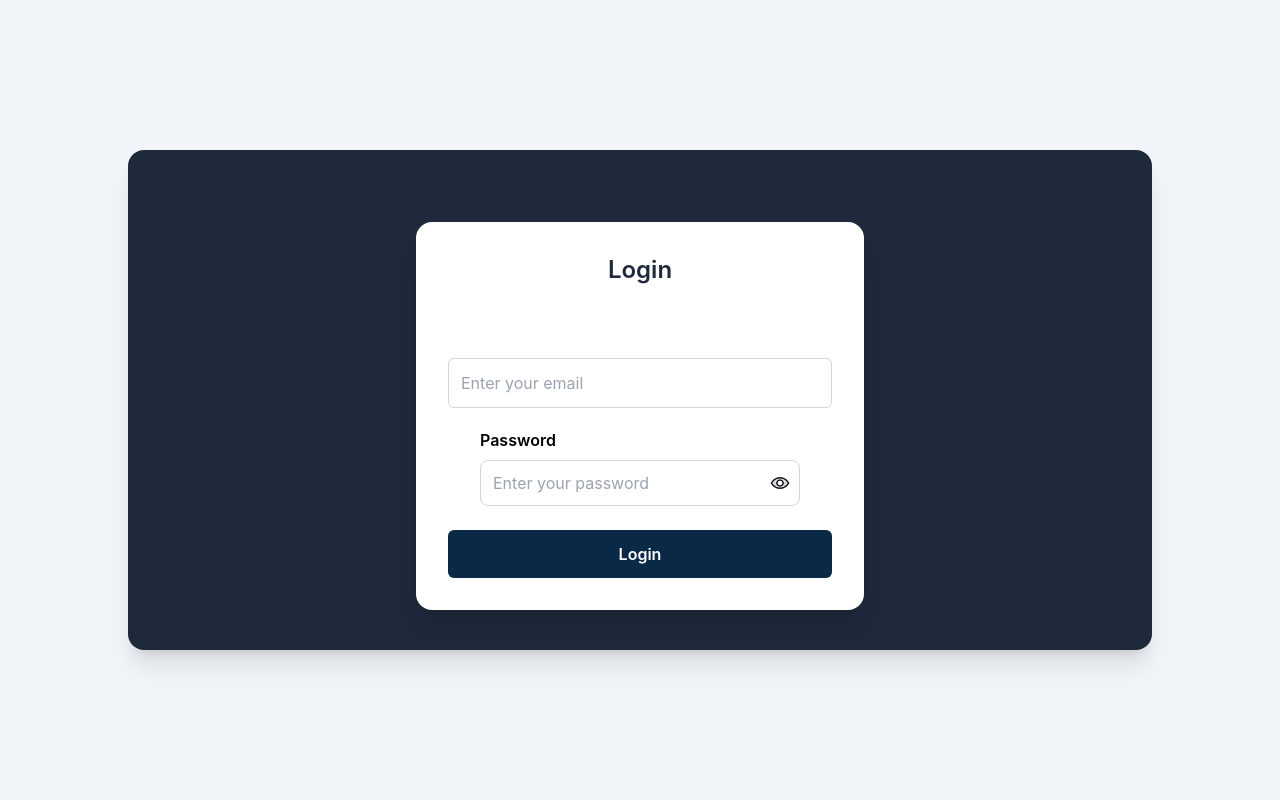
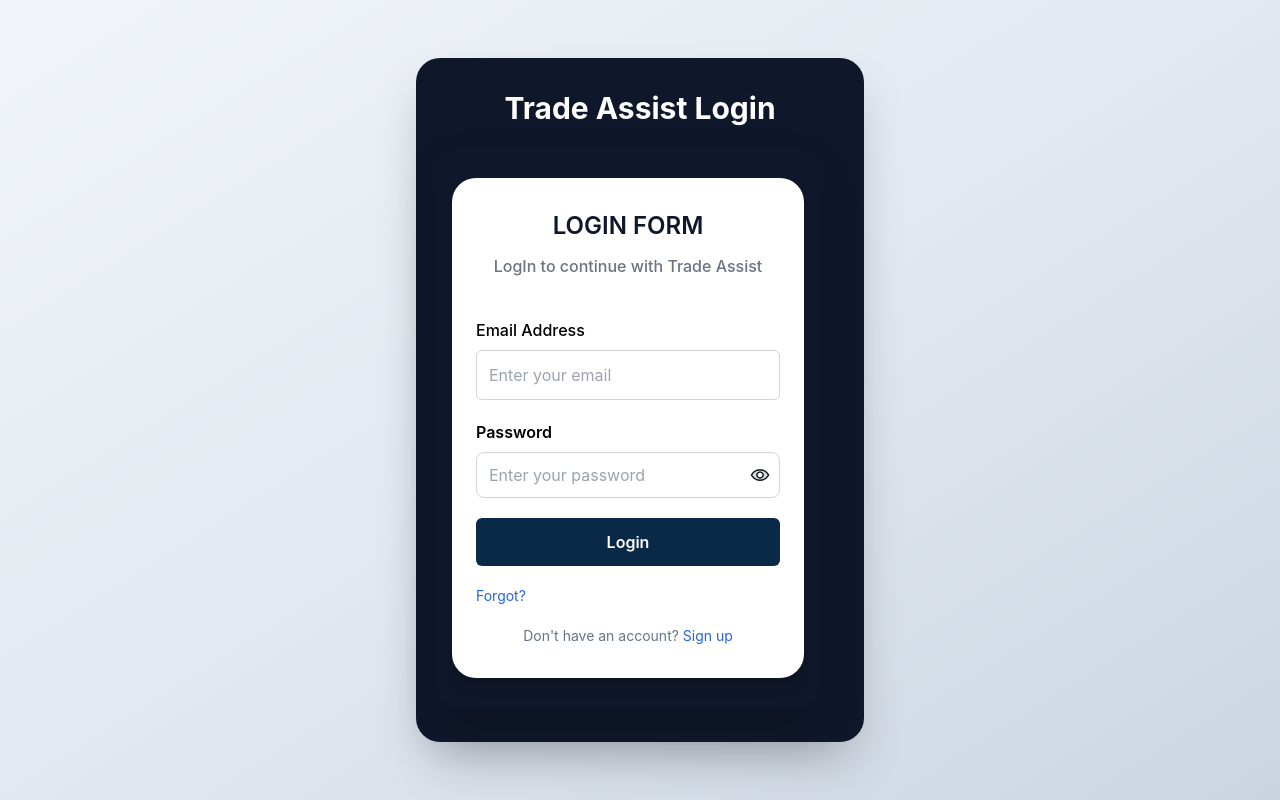
Before and after one commit to Subhratanu-Saha/trade-assist-app, a React (Create React App) app: page / in a window 1280 px wide. Built offline with nearby package versions, Linux system fonts and the light colour scheme.

Commit message:
Refactor LoginForm and App components for improved layout and styling

```diff
--- a/src/App.js
+++ b/src/App.js
@@ -2,17 +2,10 @@ import LoginForm from "./components/LoginForm";
 
 function App() {
   return (
-    <div className="min-h-screen bg-slate-100 flex items-center justify-center px-4 py-10">
-      <div className="w-full max-w-5xl rounded-2xl bg-slate-800 px-8 py-10 text-white shadow-xl">
-        <div className="mb-8 text-center">
-          <p className="text-xl font-semibold">
-
-          </p>
-        </div>
-
-        <div className="flex justify-center">
+      <div className="min-h-screen w-full bg-gradient-to-br from-slate-100 via-slate-200 to-slate-300 flex items-center justify-center px-4 py-4">
+        <div className="w-full max-w-md mx-auto bg-slate-900 rounded-3xl shadow-2xl py-8 px-5">
+          <h1 className="text-2xl sm:text-3xl font-bold text-white text-center mb-5">Trade Assist Login</h1>
           <LoginForm />
-        </div>
       </div>
     </div>
   );
--- a/src/components/LoginForm.js
+++ b/src/components/LoginForm.js
@@ -1,21 +1,41 @@
-import React from 'react';
-import EmailInput from '../Component/EmailInput';
-import PasswordInput from './auth/passwordInput';
-import Button from './Button';
-
+import EmailInput from "../Component/EmailInput";
+import PasswordInput from "./auth/passwordInput";
+import Button from "./Button";
 function LoginForm() {
   return (
-    <div className="w-full max-w-md rounded-2xl bg-white p-8 shadow-xl">
-      <h2 className="mb-6 text-center text-2xl font-semibold text-slate-800">Login</h2>
-
-      <EmailInput />
-      <PasswordInput />
-
-      <div className="mt-6">
-        <Button label="Login" type="submit" />
+    <div className="w-full max-w-sm rounded-3xl bg-slate-900 shadow-2xl py-8 px-4">
+      <style>{`
+        .login-form-inputs > div {
+          width: 100% !important;
+          max-width: 20rem !important;
+        }
+      `}</style>
+      <div className="flex justify-center">
+        <div className="bg-white rounded-3xl shadow-lg w-full px-6 py-8">
+          <h2 className="text-2xl font-semibold text-center text-slate-900">
+            LOGIN FORM
+          </h2>
+          <b>
+          <p className="text-center text-gray-500 font-medium mt-3 mb-8">
+            LogIn to continue with Trade Assist
+          </p>
+          </b>
+          <form className="space-y-5 mx-auto w-full login-form-inputs">
+            <EmailInput />
+            <PasswordInput />
+            <Button label="Login" type="submit" />
+            <div className="flex items-center justify-between">
+              <div className="text-sm">
+                <button type="button" className="text-blue-600 hover:underline">Forgot?</button>
+              </div>
+            </div>
+            <div className="text-center text-sm text-slate-500 mt-4">
+              Don't have an account? <button type="button" className="text-blue-600 hover:underline">Sign up</button>
+            </div>
+          </form>
+        </div>
       </div>
     </div>
   );
 }
-
 export default LoginForm;
```
